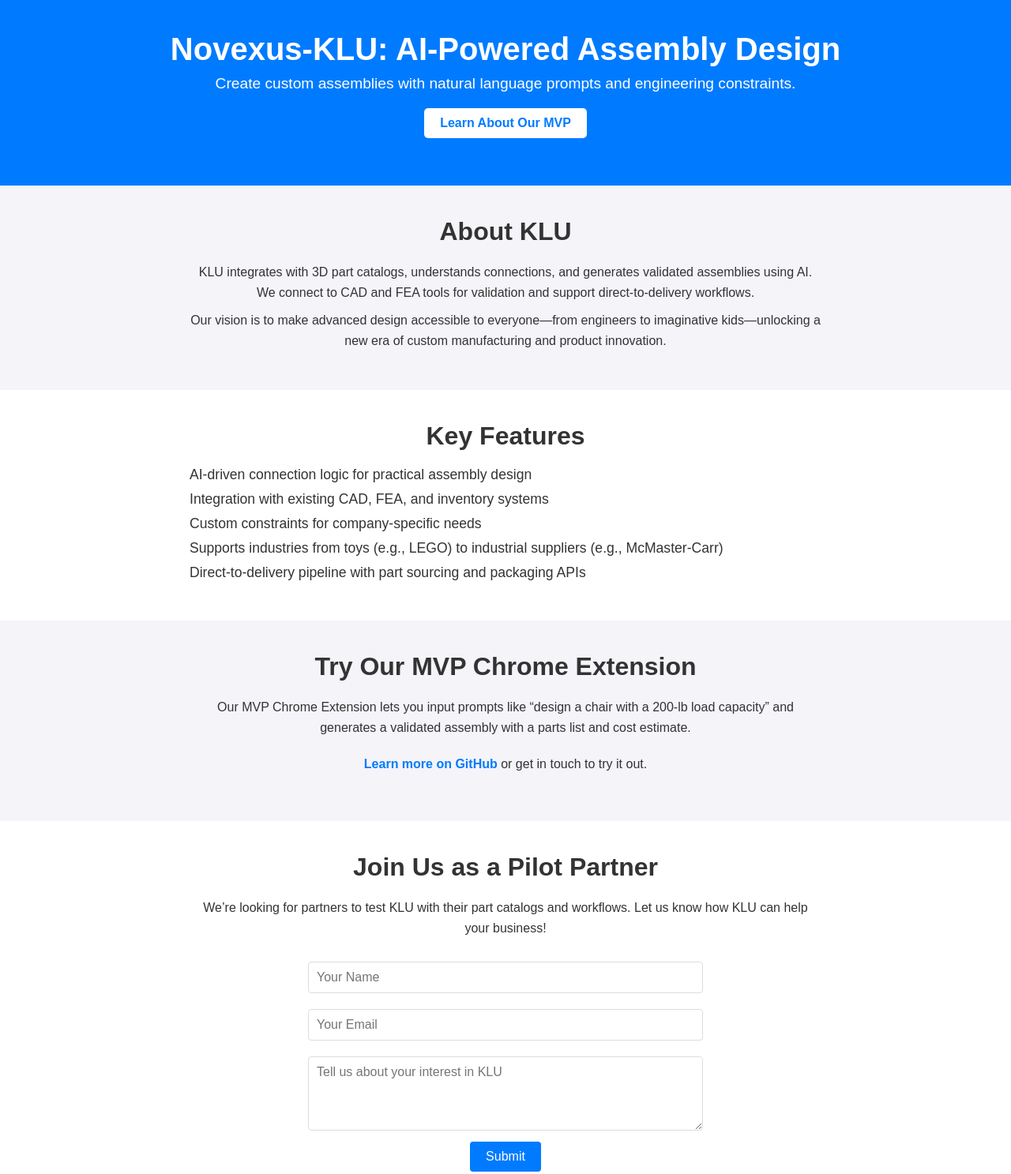
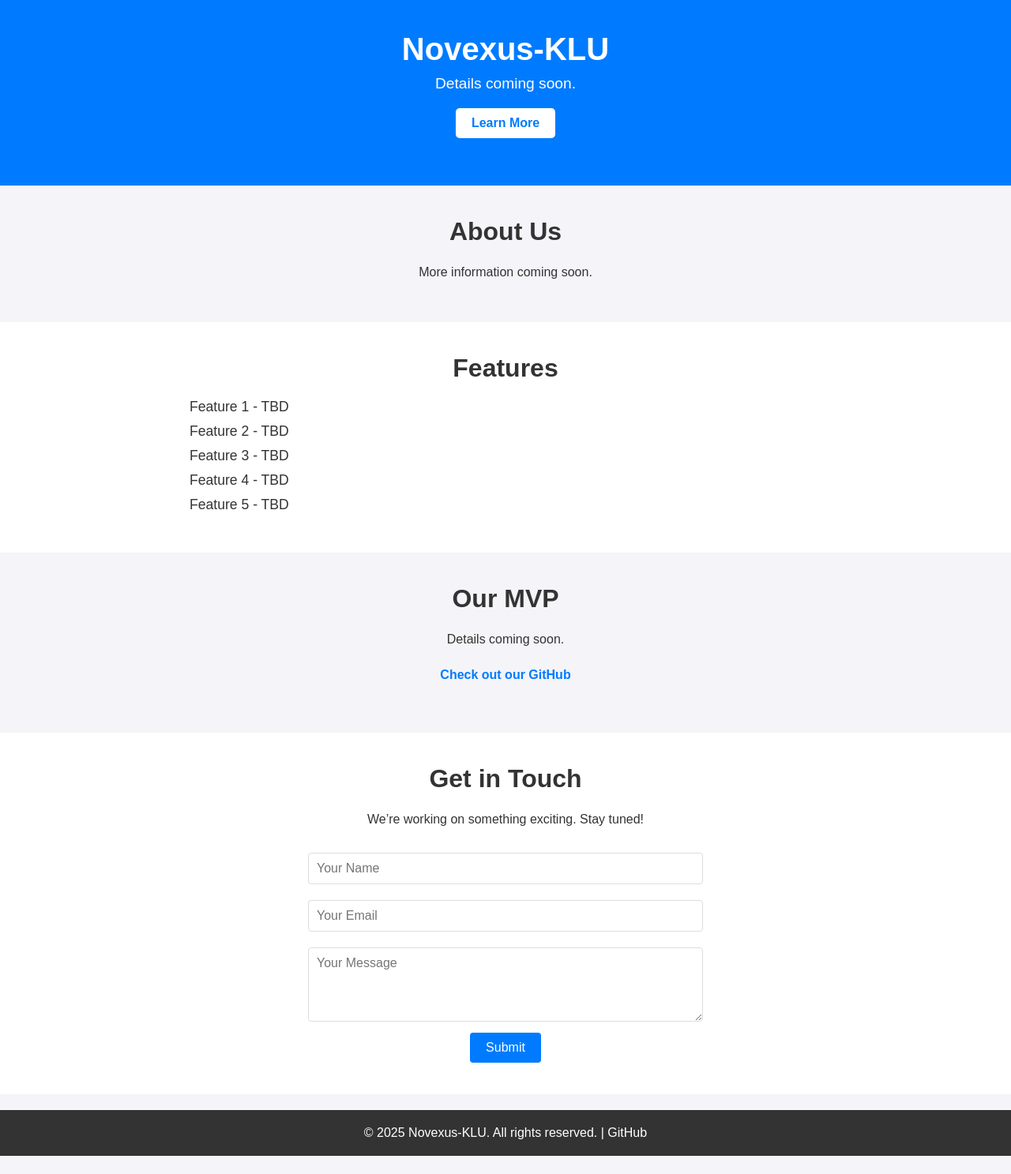
Before and after one commit to jwkos/Novexus-Website, a plain HTML site: page index.html in a window 1280 px wide. Shown: the part 20-1507 px from the top of the page at 79% size. After the commit the page ends 1484 px from the top, so only its background shows below. Drawn offline with Linux system fonts and the light colour scheme.

Commit message:
commit changes

```diff
--- a/index.html
+++ b/index.html
@@ -3,7 +3,7 @@
 <head>
     <meta charset="UTF-8">
     <meta name="viewport" content="width=device-width, initial-scale=1.0">
-    <title>Novexus-KLU: AI-Powered Assembly Design</title>
+    <title>Novexus-KLU</title>
     <style>
         * {
             margin: 0;
@@ -169,52 +169,51 @@
 <body>
     <!-- Hero Section -->
     <section class="hero">
-        <h1>Novexus-KLU: AI-Powered Assembly Design</h1>
-        <p>Create custom assemblies with natural language prompts and engineering constraints.</p>
-        <a href="#mvp">Learn About Our MVP</a>
+        <h1>Novexus-KLU</h1>
+        <p>Details coming soon.</p>
+        <a href="#mvp">Learn More</a>
     </section>
 
     <!-- About Section -->
     <section class="about">
-        <h2>About KLU</h2>
-        <p>KLU integrates with 3D part catalogs, understands connections, and generates validated assemblies using AI. We connect to CAD and FEA tools for validation and support direct-to-delivery workflows.</p>
-        <p>Our vision is to make advanced design accessible to everyone—from engineers to imaginative kids—unlocking a new era of custom manufacturing and product innovation.</p>
+        <h2>About Us</h2>
+        <p>More information coming soon.</p>
     </section>
 
     <!-- Features Section -->
     <section class="features">
-        <h2>Key Features</h2>
+        <h2>Features</h2>
         <ul>
-            <li>AI-driven connection logic for practical assembly design</li>
-            <li>Integration with existing CAD, FEA, and inventory systems</li>
-            <li>Custom constraints for company-specific needs</li>
-            <li>Supports industries from toys (e.g., LEGO) to industrial suppliers (e.g., McMaster-Carr)</li>
-            <li>Direct-to-delivery pipeline with part sourcing and packaging APIs</li>
+            <li>Feature 1 - TBD</li>
+            <li>Feature 2 - TBD</li>
+            <li>Feature 3 - TBD</li>
+            <li>Feature 4 - TBD</li>
+            <li>Feature 5 - TBD</li>
         </ul>
     </section>
 
     <!-- MVP Section -->
     <section class="mvp" id="mvp">
-        <h2>Try Our MVP Chrome Extension</h2>
-        <p>Our MVP Chrome Extension lets you input prompts like “design a chair with a 200-lb load capacity” and generates a validated assembly with a parts list and cost estimate.</p>
-        <p><a href="https://github.com/jwkos/Novexus-KLU">Learn more on GitHub</a> or get in touch to try it out.</p>
+        <h2>Our MVP</h2>
+        <p>Details coming soon.</p>
+        <p><a href="https://github.com/jwkos/Novexus-KLU">Check out our GitHub</a></p>
     </section>
 
     <!-- Contact Section -->
     <section class="contact">
-        <h2>Join Us as a Pilot Partner</h2>
-        <p>We’re looking for partners to test KLU with their part catalogs and workflows. Let us know how KLU can help your business!</p>
+        <h2>Get in Touch</h2>
+        <p>We’re working on something exciting. Stay tuned!</p>
         <form action="https://formspree.io/f/your-form-id" method="POST">
             <input type="text" name="name" placeholder="Your Name" required>
             <input type="email" name="email" placeholder="Your Email" required>
-            <textarea name="message" placeholder="Tell us about your interest in KLU" rows="4" required></textarea>
+            <textarea name="message" placeholder="Your Message" rows="4" required></textarea>
             <button type="submit">Submit</button>
         </form>
     </section>
 
     <!-- Footer -->
     <footer>
-        <p>&copy; 2025 Novexus-KLU. All rights reserved. | <a href="https://github.com/jwkos/Novexus-KLU">GitHub</a></p>
+        <p>© 2025 Novexus-KLU. All rights reserved. | <a href="https://github.com/jwkos/Novexus-KLU">GitHub</a></p>
     </footer>
 </body>
 </html>
```
